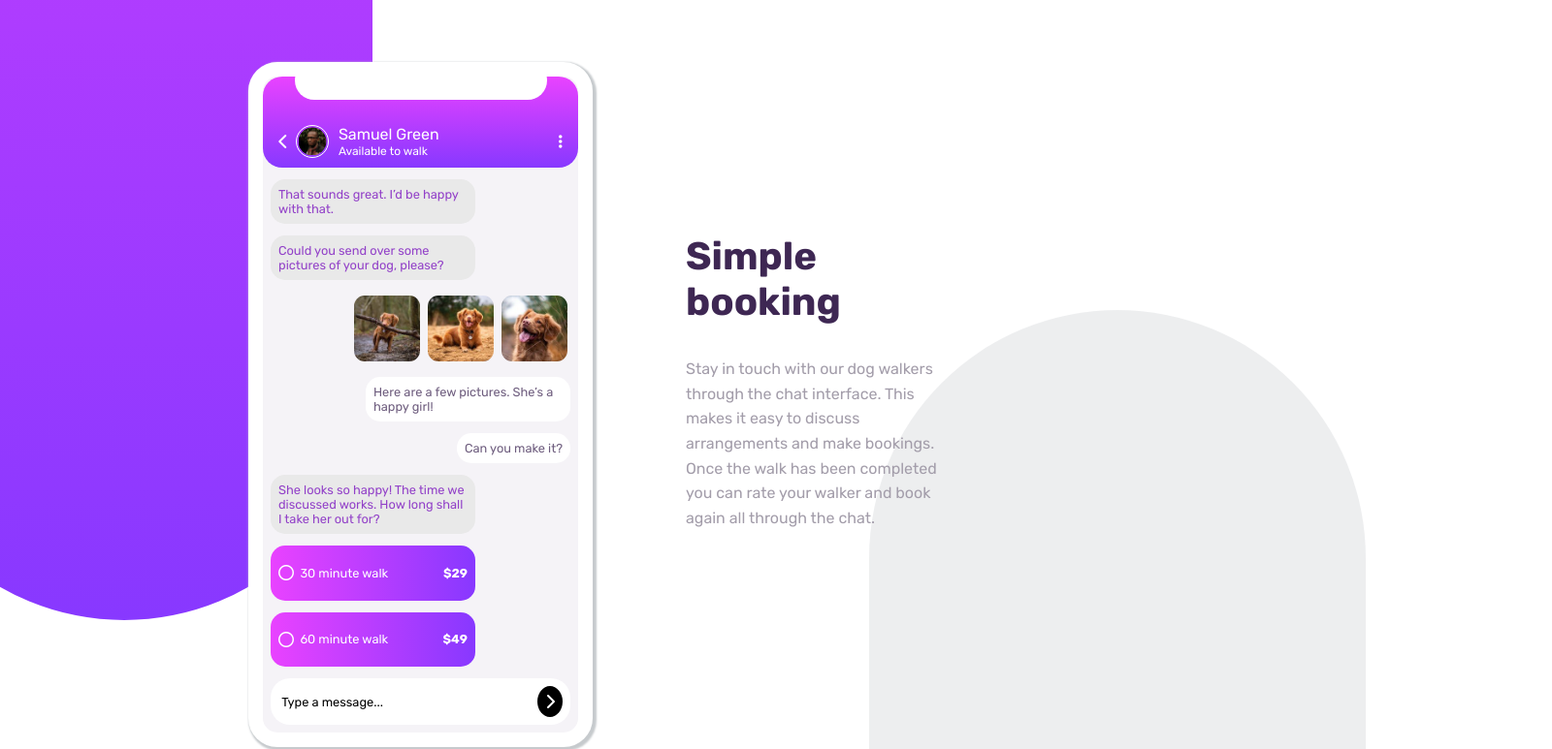
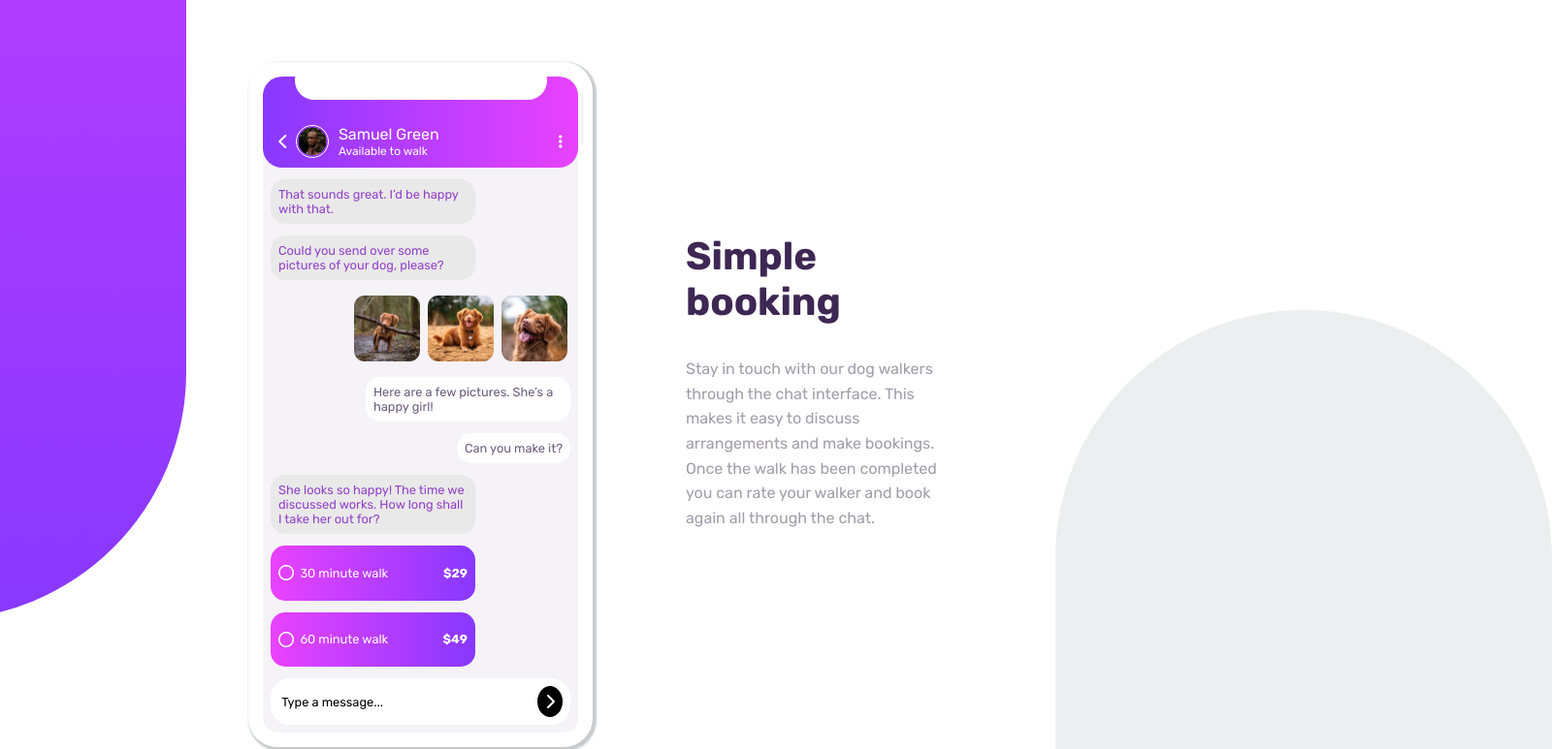
Before and after one commit to Konstantinchrist/Frontend-Mentor-Projects, a plain HTML site: page Intermediate/Dog-Walking-Landing-Page/index.html in a window 1280 px wide. Shown: the top 773 px of the page at 97% size, 1600 px wide, since content can reach past the window. Drawn offline with Linux system fonts and the light colour scheme; a web font is replaced by a local one.

Commit message:
update projects

```diff
--- a/Intermediate/Dog-Walking-Landing-Page/style.css
+++ b/Intermediate/Dog-Walking-Landing-Page/style.css
@@ -49,7 +49,7 @@
     display: flex;
     justify-content: space-between;
     align-items: center;
-    background: linear-gradient(180deg, hsl(293, 100%, 63%), hsl(264, 100%, 61%));
+    background: linear-gradient(-90deg, hsl(293, 100%, 63%), hsl(264, 100%, 61%));
     padding: .5rem;
     padding-top: 3rem;
     padding-inline: 5%;
@@ -244,12 +244,12 @@
 
     .background-1{
         top: -120vh;
-        left: -10%;
+        left: -25vw;
     }
 
     .background-2{
         bottom: -140vh;
-        right: -10%;
+        right: -25vw;
     }
 
 }
```
Also changed, not shown: Newbie/LearnToCodeByWatchingOthers-Sign-In-Page/style.css (+3 -4 lines).
